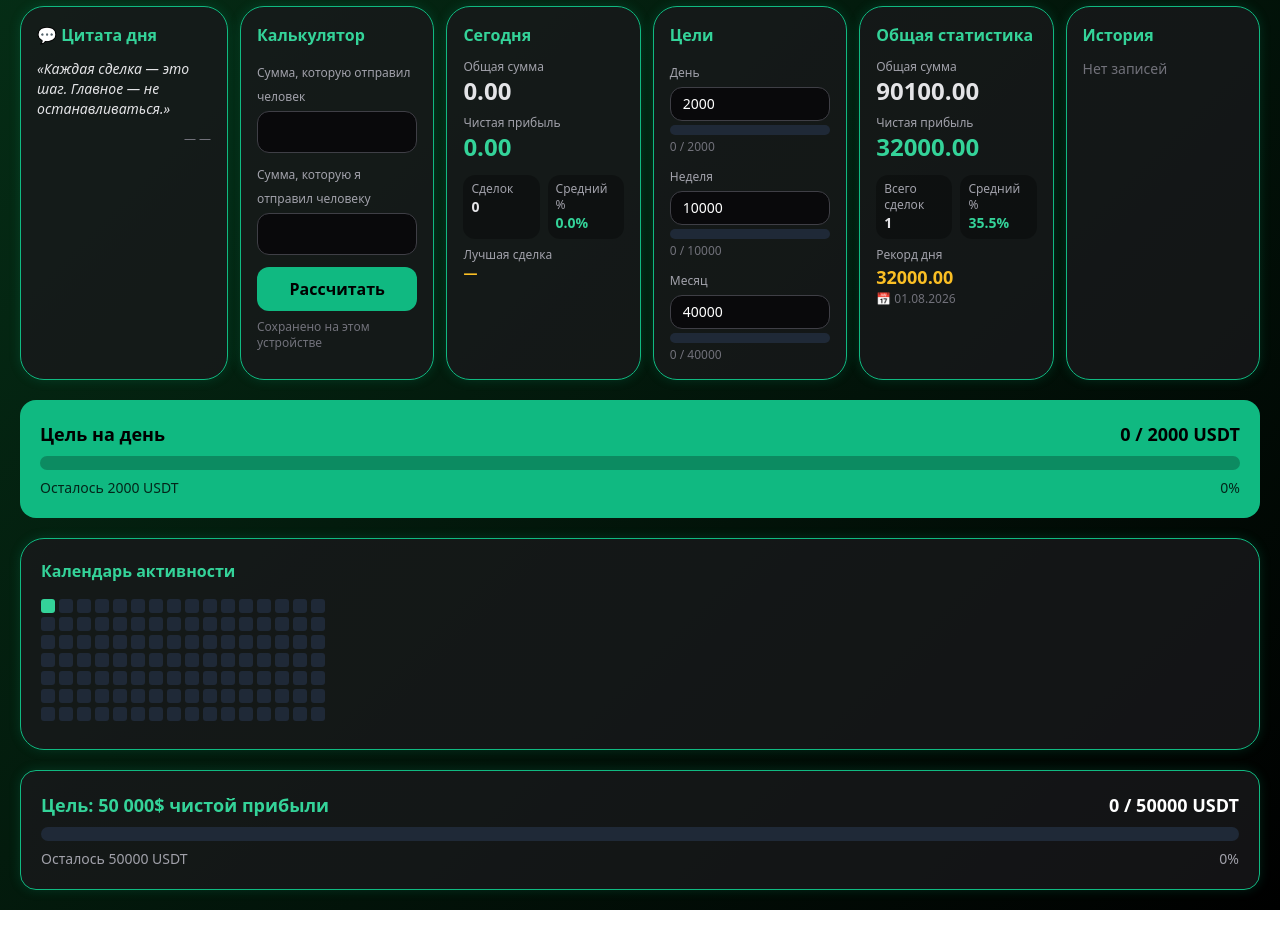
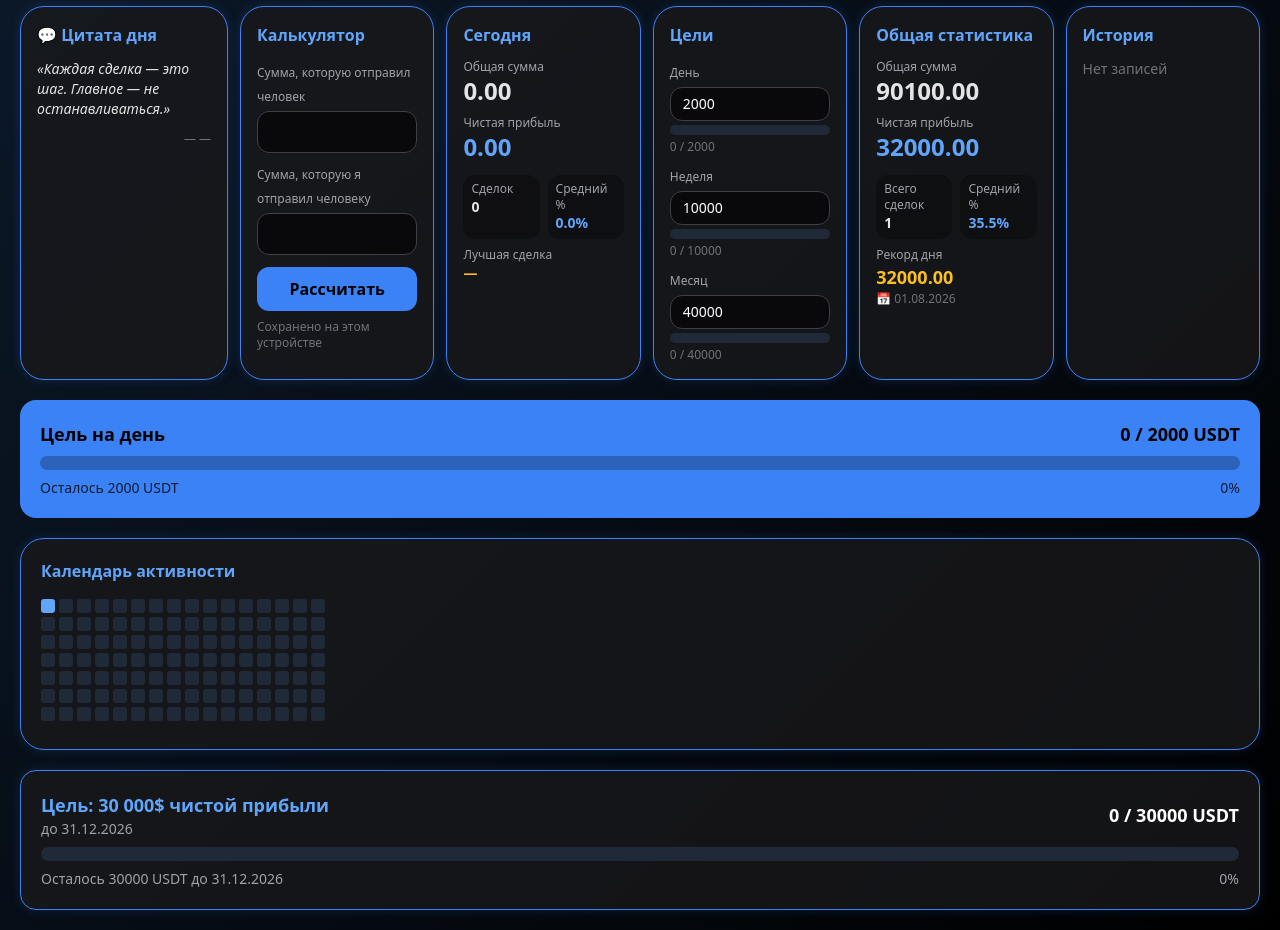
Before and after one commit to calculatorusdtt/bvscalculator1, a plain HTML site: page index.html in a window 1280 px wide. Shown: the part 74-1004 px from the top of the page. Drawn offline with nearby package versions, Linux system fonts and the light colour scheme.

Commit message:
Update index.html

```diff
--- a/index.html
+++ b/index.html
@@ -6,25 +6,25 @@
   <title>USDT Dashboard Local</title>
   <script src="https://cdn.tailwindcss.com"></script>
   <style>
-    body { background: linear-gradient(135deg, #052e16 0%, #000 100%); min-height: 100vh; }
-    .neon-card { transition:.3s; border:1px solid #10b981 !important; box-shadow:0 0 12px rgba(16,185,129,.18); }
-    .neon-card:hover { box-shadow:0 0 22px rgba(16,185,129,.4); border-color:#34d399 !important; }
+    body { background: linear-gradient(135deg, #0c1929 0%, #000 100%); min-height: 100vh; }
+    .neon-card { transition:.3s; border:1px solid #3b82f6 !important; box-shadow:0 0 12px rgba(59,130,246,.18); }
+    .neon-card:hover { box-shadow:0 0 22px rgba(59,130,246,.4); border-color:#60a5fa !important; }
     .progress-bar { height:10px; border-radius:9999px; background:#1f2937; overflow:hidden; }
-    .progress-fill { height:100%; background:linear-gradient(90deg,#10b981,#6ee7b7); transition:width .6s; }
+    .progress-fill { height:100%; background:linear-gradient(90deg,#3b82f6,#93c5fd); transition:width .6s; }
     .cal-day { width:14px; height:14px; border-radius:3px; background:#1f2937; }
     .cal-day:hover { transform:scale(1.25); }
-    .cal-level-1 { background:#064e3b; } .cal-level-2 { background:#059669; }
-    .cal-level-3 { background:#10b981; } .cal-level-4 { background:#34d399; }
+    .cal-level-1 { background:#1e3a8a; } .cal-level-2 { background:#2563eb; }
+    .cal-level-3 { background:#3b82f6; } .cal-level-4 { background:#60a5fa; }
   </style>
 </head>
 <body class="text-zinc-200">
   <div id="app" class="max-w-[1680px] mx-auto p-5">
     <div class="flex flex-col md:flex-row justify-between gap-4 mb-5">
-      <h1 class="text-3xl font-bold text-emerald-400">🐱 USDT DASHBOARD <span class="text-sm text-emerald-300">LOCAL</span></h1>
+      <h1 class="text-3xl font-bold text-blue-400">🐱 USDT DASHBOARD <span class="text-sm text-blue-300">LOCAL</span></h1>
       <div class="flex flex-wrap gap-2 items-center">
         <span id="user-email" class="text-xs text-zinc-400"></span>
         <input type="date" id="selected-date" class="bg-zinc-900 border border-zinc-700 rounded-2xl px-3 py-2 text-sm">
-        <button onclick="showStatsByDate()" class="bg-emerald-600 px-4 py-2 rounded-2xl text-sm">По дате</button>
+        <button onclick="showStatsByDate()" class="bg-blue-600 px-4 py-2 rounded-2xl text-sm">По дате</button>
         <button onclick="restoreLostBase()" class="bg-amber-600 px-4 py-2 rounded-2xl text-sm">Вернуть базу 90100</button>
         <button onclick="exportToCSV()" class="bg-zinc-800 px-4 py-2 rounded-2xl text-sm">CSV</button>
         <button onclick="wipeLocal()" class="bg-red-600 px-4 py-2 rounded-2xl text-sm">Сбросить</button>
@@ -33,36 +33,36 @@
     <div class="flex flex-col xl:flex-row gap-3">
       <div class="xl:w-52 flex-shrink-0">
         <div class="neon-card bg-zinc-900/80 rounded-3xl p-4 h-full">
-          <div class="text-emerald-400 font-semibold mb-3">💬 Цитата дня</div>
+          <div class="text-blue-400 font-semibold mb-3">💬 Цитата дня</div>
           <div id="quote-text" class="text-zinc-200 text-sm italic mb-3">Загрузка...</div>
           <div id="quote-author" class="text-zinc-500 text-xs text-right">—</div>
         </div>
       </div>
       <div class="flex-1 grid grid-cols-1 md:grid-cols-2 xl:grid-cols-5 gap-3">
         <div class="neon-card bg-zinc-900/80 rounded-3xl p-4">
-          <h2 class="text-emerald-400 font-semibold mb-3">Калькулятор</h2>
+          <h2 class="text-blue-400 font-semibold mb-3">Калькулятор</h2>
           <label class="text-xs text-zinc-400">Сумма, которую отправил человек</label>
           <input id="amount" type="number" step="0.01" class="w-full mt-1 mb-2 bg-zinc-950 border border-zinc-700 rounded-xl px-3 py-2 text-white">
           <label class="text-xs text-zinc-400">Сумма, которую я отправил человеку</label>
           <input id="sentByMe" type="number" step="0.01" class="w-full mt-1 mb-3 bg-zinc-950 border border-zinc-700 rounded-xl px-3 py-2 text-white">
-          <button onclick="calculate()" class="w-full bg-emerald-500 text-black font-semibold py-2.5 rounded-xl">Рассчитать</button>
+          <button onclick="calculate()" class="w-full bg-blue-500 text-black font-semibold py-2.5 rounded-xl">Рассчитать</button>
           <p id="save-status" class="text-xs text-zinc-500 mt-2">Сохранено на этом устройстве</p>
         </div>
         <div class="neon-card bg-zinc-900/80 rounded-3xl p-4">
-          <h2 class="text-emerald-400 font-semibold mb-3">Сегодня</h2>
+          <h2 class="text-blue-400 font-semibold mb-3">Сегодня</h2>
           <div class="text-xs text-zinc-400">Общая сумма</div>
           <div id="today-total-sent" class="text-2xl font-bold">0.00</div>
           <div class="text-xs text-zinc-400 mt-2">Чистая прибыль</div>
-          <div id="today-earned" class="text-2xl font-bold text-emerald-400">0.00</div>
+          <div id="today-earned" class="text-2xl font-bold text-blue-400">0.00</div>
           <div class="grid grid-cols-2 gap-2 mt-3 text-sm">
             <div class="bg-black/30 rounded-xl px-2 py-1.5"><div class="text-zinc-400 text-xs">Сделок</div><div id="today-deals" class="font-semibold">0</div></div>
-            <div class="bg-black/30 rounded-xl px-2 py-1.5"><div class="text-zinc-400 text-xs">Средний %</div><div id="today-avg-percent" class="font-semibold text-emerald-400">0%</div></div>
+            <div class="bg-black/30 rounded-xl px-2 py-1.5"><div class="text-zinc-400 text-xs">Средний %</div><div id="today-avg-percent" class="font-semibold text-blue-400">0%</div></div>
           </div>
           <div class="mt-2 text-xs text-zinc-400">Лучшая сделка</div>
           <div id="best-deal" class="text-amber-400 text-sm font-semibold">—</div>
         </div>
         <div class="neon-card bg-zinc-900/80 rounded-3xl p-4">
-          <h2 class="text-emerald-400 font-semibold mb-3">Цели</h2>
+          <h2 class="text-blue-400 font-semibold mb-3">Цели</h2>
           <label class="text-xs text-zinc-400">День</label>
           <input id="goal-day" type="number" onchange="saveCloud()" class="w-full mt-1 mb-1 bg-zinc-950 border border-zinc-700 rounded-xl px-3 py-1.5 text-white text-sm">
           <div class="progress-bar mb-1"><div id="progress-day" class="progress-fill" style="width:0%"></div></div>
@@ -77,27 +77,27 @@
           <div id="status-month" class="text-xs text-zinc-500">0 / 0</div>
         </div>
         <div class="neon-card bg-zinc-900/80 rounded-3xl p-4">
-          <h2 class="text-emerald-400 font-semibold mb-3">Общая статистика</h2>
+          <h2 class="text-blue-400 font-semibold mb-3">Общая статистика</h2>
           <div class="text-xs text-zinc-400">Общая сумма</div>
           <div id="total-sent" class="text-2xl font-bold">0.00</div>
           <div class="text-xs text-zinc-400 mt-2">Чистая прибыль</div>
-          <div id="total-earned" class="text-2xl font-bold text-emerald-400">0.00</div>
+          <div id="total-earned" class="text-2xl font-bold text-blue-400">0.00</div>
           <div class="grid grid-cols-2 gap-2 mt-3 text-sm">
             <div class="bg-black/30 rounded-xl px-2 py-1.5"><div class="text-zinc-400 text-xs">Всего сделок</div><div id="total-deals" class="font-semibold">0</div></div>
-            <div class="bg-black/30 rounded-xl px-2 py-1.5"><div class="text-zinc-400 text-xs">Средний %</div><div id="total-avg-percent" class="font-semibold text-emerald-400">0%</div></div>
+            <div class="bg-black/30 rounded-xl px-2 py-1.5"><div class="text-zinc-400 text-xs">Средний %</div><div id="total-avg-percent" class="font-semibold text-blue-400">0%</div></div>
           </div>
           <div class="mt-2 text-xs text-zinc-400">Рекорд дня</div>
           <div id="record-profit" class="text-lg font-bold text-amber-400">0.00</div>
           <div id="record-date" class="text-xs text-zinc-500"></div>
         </div>
         <div class="neon-card bg-zinc-900/80 rounded-3xl p-4 flex flex-col">
-          <h2 class="text-emerald-400 font-semibold mb-3">История</h2>
+          <h2 class="text-blue-400 font-semibold mb-3">История</h2>
           <div id="history" class="space-y-2 max-h-[430px] overflow-y-auto pr-1 flex-1"></div>
         </div>
       </div>
     </div>
     <div class="mt-5">
-      <div class="bg-emerald-500 rounded-2xl p-5">
+      <div class="bg-blue-500 rounded-2xl p-5">
         <div class="flex justify-between items-center mb-2">
           <div class="text-black font-bold text-lg">Цель на день</div>
           <div class="text-black font-bold text-lg"><span id="goal-current-big">0</span> / <span id="goal-target-big">2000</span> USDT</div>
@@ -110,17 +110,20 @@
       </div>
     </div>
     <div class="mt-5 neon-card bg-zinc-900/80 rounded-3xl p-5">
-      <h2 class="text-emerald-400 font-semibold mb-4">Календарь активности</h2>
+      <h2 class="text-blue-400 font-semibold mb-4">Календарь активности</h2>
       <div id="activity-calendar" class="overflow-x-auto pb-2"></div>
     </div>
     <div class="mt-5 neon-card bg-zinc-900/80 rounded-2xl p-5">
       <div class="flex justify-between items-center mb-2">
-        <div class="text-emerald-400 font-bold text-lg">Цель: 50 000$ чистой прибыли</div>
-        <div class="text-white font-bold text-lg"><span id="life-goal-current">0</span> / 50000 USDT</div>
+        <div>
+          <div class="text-blue-400 font-bold text-lg">Цель: 30 000$ чистой прибыли</div>
+          <div class="text-zinc-400 text-sm">до 31.12.2026</div>
+        </div>
+        <div class="text-white font-bold text-lg"><span id="life-goal-current">0</span> / 30000 USDT</div>
       </div>
       <div class="progress-bar" style="height:14px"><div id="life-goal-progress" class="progress-fill" style="width:0%"></div></div>
       <div class="flex justify-between mt-2 text-zinc-400 text-sm font-medium">
-        <span id="life-goal-status">Осталось 50000 USDT</span>
+        <span id="life-goal-status">Осталось 30000 USDT до 31.12.2026</span>
         <span id="life-goal-percent">0%</span>
       </div>
     </div>
@@ -194,7 +197,7 @@ function saveCloud() {
   setStatus("Сохранено на этом устройстве");
 }
 function setStatus(t) { const el = document.getElementById("save-status"); if (el) el.textContent = t; }
-async function restoreLostBase() { applyBase90100(); await saveCloud(); renderAll(); alert("База: 90100 / прибыль 32000. К цели 50000$ не добавлено."); }
+async function restoreLostBase() { applyBase90100(); await saveCloud(); renderAll(); alert("База: 90100 / прибыль 32000. К цели 30000$ не добавлено."); }
 async function calculate() {
   const amount = parseFloat(document.getElementById("amount").value);
   const sentByMe = parseFloat(document.getElementById("sentByMe").value);
@@ -248,15 +251,15 @@ function renderAll() {
   document.getElementById("goal-current-big").textContent = tProfit.toFixed(0);
   document.getElementById("goal-percent-big").textContent = Math.round(pDay) + "%";
   document.getElementById("goal-status-big").textContent = tProfit >= goals.day ? "Цель достигнута!" : ("Осталось " + (goals.day - tProfit).toFixed(0) + " USDT");
-  const lifePct = Math.min((lifeGoalProfit / 50000) * 100, 100);
+  const lifePct = Math.min((lifeGoalProfit / 30000) * 100, 100);
   document.getElementById("life-goal-current").textContent = lifeGoalProfit.toFixed(0);
   document.getElementById("life-goal-progress").style.width = lifePct + "%";
   document.getElementById("life-goal-percent").textContent = Math.round(lifePct) + "%";
-  document.getElementById("life-goal-status").textContent = lifeGoalProfit >= 50000 ? "Цель 50 000$ достигнута!" : ("Осталось " + (50000 - lifeGoalProfit).toFixed(0) + " USDT");
+  document.getElementById("life-goal-status").textContent = lifeGoalProfit >= 30000 ? "Цель 30 000$ достигнута!" : ("Осталось " + (30000 - lifeGoalProfit).toFixed(0) + " USDT до 31.12.2026");
   renderActivityCalendar();
   let html = "";
   historyRecords.forEach((r, i) => {
-    html += '<div class="bg-zinc-950 border border-zinc-800 rounded-xl p-2.5 flex justify-between items-start"><div class="text-xs"><div class="text-zinc-500">' + r.date + '</div><div class="text-zinc-300">' + r.amount + " → " + r.sentByMe + '</div><div class="text-emerald-400 font-semibold">' + (r.profit || 0).toFixed(2) + " (" + r.percent + "%)</div></div><button onclick=\"deleteHistoryRecord(" + i + ')\" class="text-red-400">✕</button></div>';
+    html += '<div class="bg-zinc-950 border border-zinc-800 rounded-xl p-2.5 flex justify-between items-start"><div class="text-xs"><div class="text-zinc-500">' + r.date + '</div><div class="text-zinc-300">' + r.amount + " → " + r.sentByMe + '</div><div class="text-blue-400 font-semibold">' + (r.profit || 0).toFixed(2) + " (" + r.percent + "%)</div></div><button onclick=\"deleteHistoryRecord(" + i + ')\" class="text-red-400">✕</button></div>';
   });
   document.getElementById("history").innerHTML = html || '<div class="text-zinc-500 text-sm">Нет записей</div>';
 }
```
